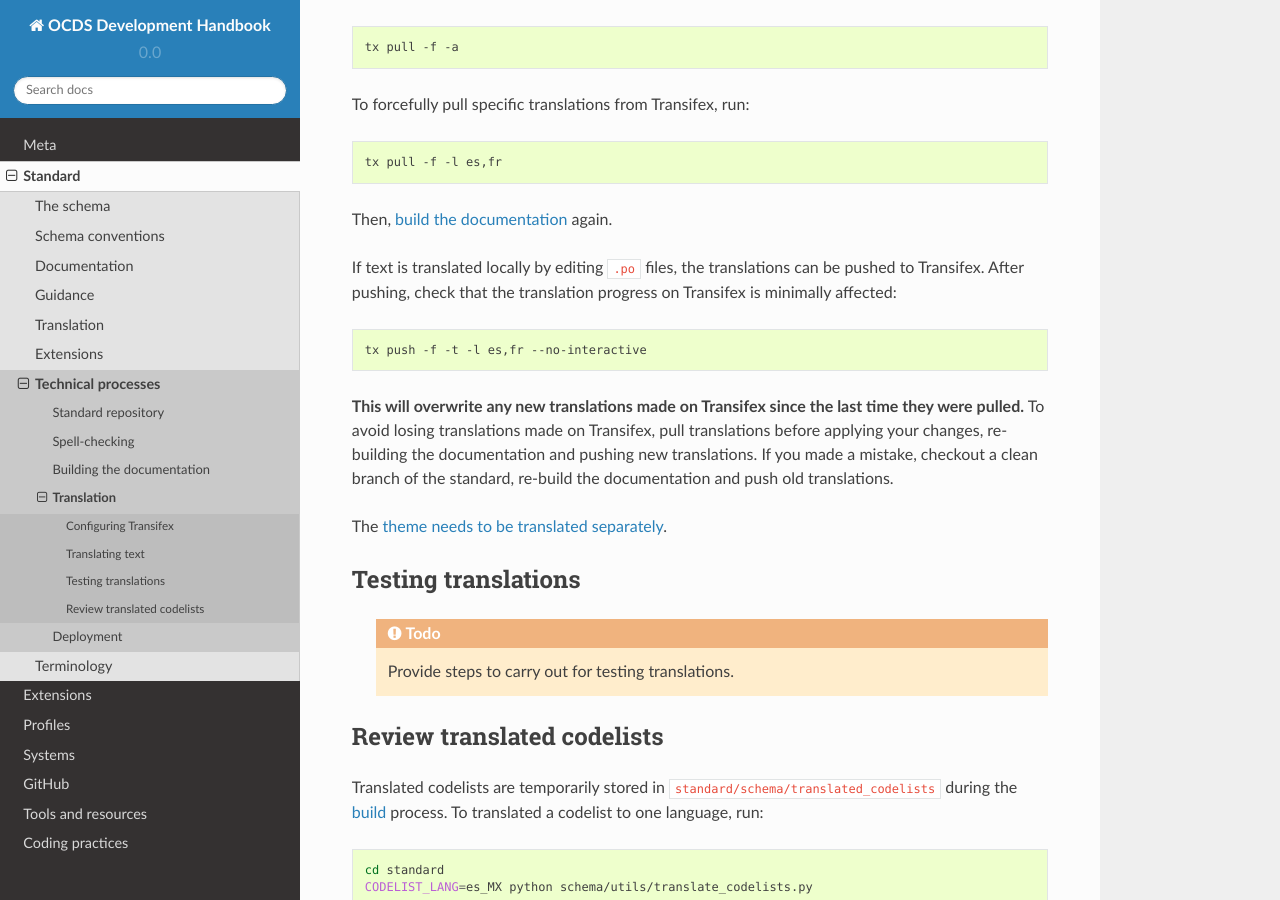
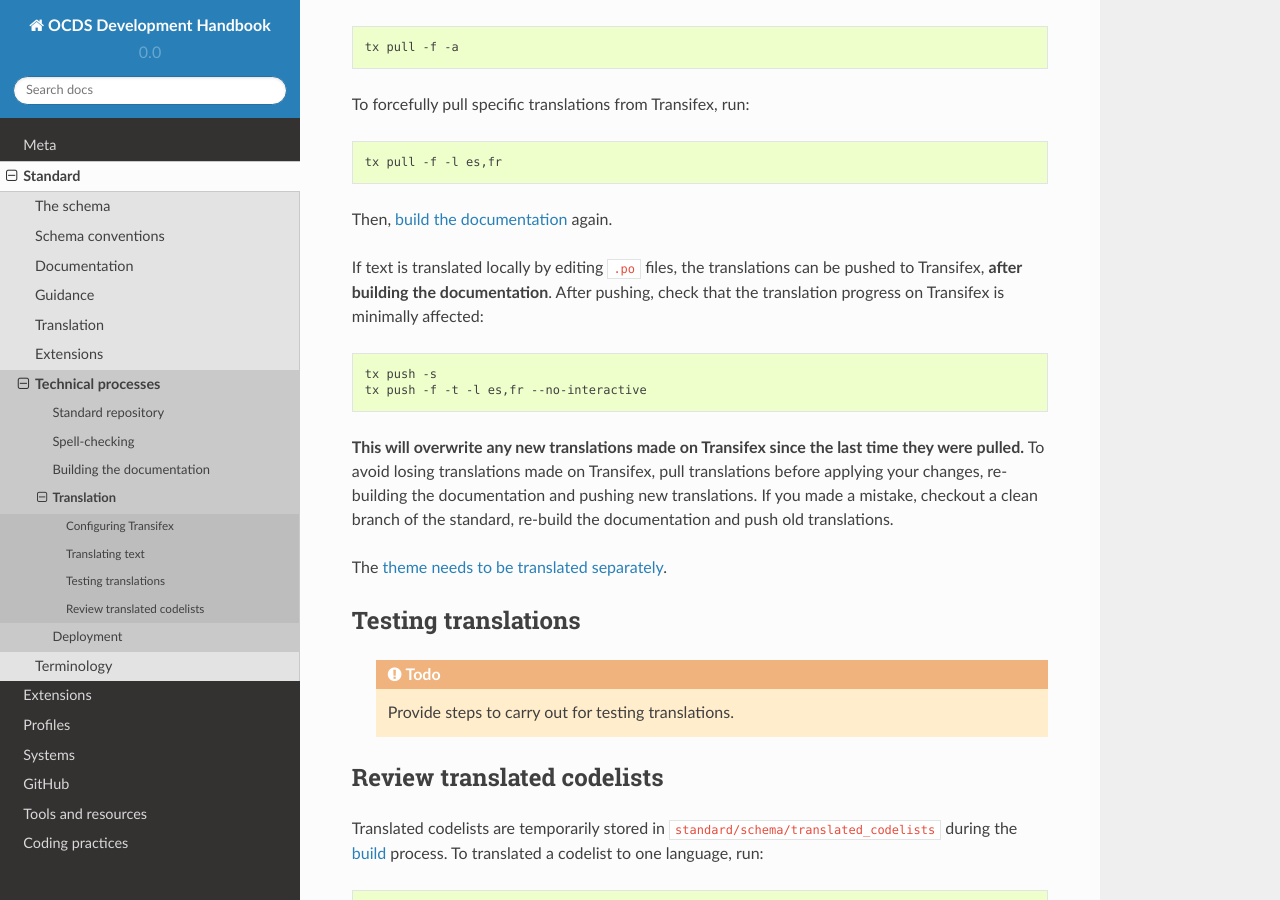
Before and after one commit to open-contracting/standard-development-handbook, a Sphinx documentation site: the page built from docs/standard/technical/translation.md, in a window 1280 px wide and 900 px high, scrolled down 1046 px. Built offline with Sphinx 7.4.7 and the Read the Docs theme 2.0.0, drawn with Linux system fonts in a browser that asks for light colours.

Commit message:
Clarify a translation step

````diff
--- a/docs/standard/technical/translation.md
+++ b/docs/standard/technical/translation.md
@@ -48,9 +48,10 @@ tx pull -f -l es,fr
 
 Then, [build the documentation](build) again.
 
-If text is translated locally by editing `.po` files, the translations can be pushed to Transifex. After pushing, check that the translation progress on Transifex is minimally affected:
+If text is translated locally by editing `.po` files, the translations can be pushed to Transifex, **after building the documentation**. After pushing, check that the translation progress on Transifex is minimally affected:
 
 ```shell
+tx push -s
 tx push -f -t -l es,fr --no-interactive
 ```
 
````
Also changed, not shown: docs/standard/technical/deployment.md (+1 -1 lines).
